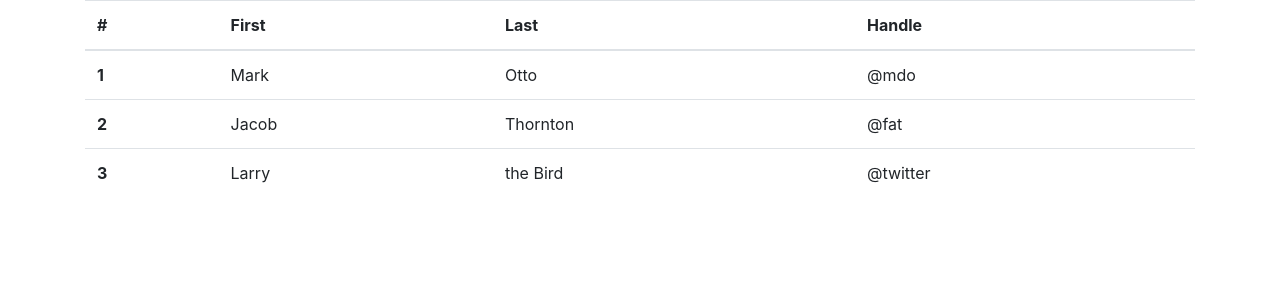
After one commit to smankoo/ProjectKochi, a Flask app: page /test in a window 1280 px wide. The commit adds this page. Shown: the top 300 px of the page. Run offline with Flask 2, Linux system fonts and the light colour scheme; some libraries are stand-ins or nearby versions.

Commit message:
prettier now

```diff
--- a/app.py
+++ b/app.py
@@ -5,6 +5,7 @@ from datetime import datetime
 
 app = Flask(__name__)
 app.config['SQLALCHEMY_DATABASE_URI'] = 'sqlite:///todo.db'
+app.config['SQLALCHEMY_TRACK_MODIFICATIONS'] = False
 
 db = SQLAlchemy(app)
 
@@ -59,5 +60,9 @@ def update(id):
     else:
         return render_template('update.html', task=task_to_update)
 
+@app.route('/test')
+def test():
+    return render_template('test.html')
+
 if __name__ == "__main__":
     app.run(debug=True)
--- /dev/null
+++ b/static/css/google-icons.css
@@ -0,0 +1,5 @@
+.material-icons.md-dark { color: rgba(0, 0, 0, 0.54); }
+.material-icons.md-dark.md-inactive { color: rgba(0, 0, 0, 0.26); }
+
+.material-icons.md-light { color: rgba(255, 255, 255, 1); }
+.material-icons.md-light.md-inactive { color: rgba(255, 255, 255, 0.3); }
--- a/templates/base.html
+++ b/templates/base.html
@@ -1,12 +1,31 @@
-<!DOCTYPE html>
+<!doctype html>
 <html lang="en">
-<head>
-    <meta charset="UTF-8">
-    <meta name="viewport" content="width=device-width, initial-scale=1.0">
-    <link rel="stylesheet" href="{{ url_for('static', filename='css/main.css') }}"
+  <head>
+    <!-- Required meta tags -->
+    <meta charset="utf-8">
+    <meta name="viewport" content="width=device-width, initial-scale=1, shrink-to-fit=no">
+
+    <!-- <link rel="stylesheet" href="{{ url_for('static', filename='css/main.css') }}"> -->
+    <link rel="stylesheet" href="https://fonts.googleapis.com/icon?family=Material+Icons">
+    <link rel="stylesheet" href="{{ url_for('static', filename='css/google-icons.css') }}">
+
+
+    <!-- Bootstrap CSS -->
+    <link rel="stylesheet" href="https://maxcdn.bootstrapcdn.com/bootstrap/4.0.0/css/bootstrap.min.css" integrity="sha384-Gn5384xqQ1aoWXA+058RXPxPg6fy4IWvTNh0E263XmFcJlSAwiGgFAW/dAiS6JXm" crossorigin="anonymous">
+
+    <title>Hello, world!</title>
     {% block head %}{% endblock %}
-</head>
-<body>
-    {% block body %}{% endblock %}
-</body>
+  </head>
+  <body>
+      <div class="container">
+        {% block body %}{% endblock %}
+      </div>
+
+
+    <!-- Optional JavaScript -->
+    <!-- jQuery first, then Popper.js, then Bootstrap JS -->
+    <script src="https://code.jquery.com/jquery-3.2.1.slim.min.js" integrity="sha384-KJ3o2DKtIkvYIK3UENzmM7KCkRr/rE9/Qpg6aAZGJwFDMVNA/GpGFF93hXpG5KkN" crossorigin="anonymous"></script>
+    <script src="https://cdnjs.cloudflare.com/ajax/libs/popper.js/1.12.9/umd/popper.min.js" integrity="sha384-ApNbgh9B+Y1QKtv3Rn7W3mgPxhU9K/ScQsAP7hUibX39j7fakFPskvXusvfa0b4Q" crossorigin="anonymous"></script>
+    <script src="https://maxcdn.bootstrapcdn.com/bootstrap/4.0.0/js/bootstrap.min.js" integrity="sha384-JZR6Spejh4U02d8jOt6vLEHfe/JQGiRRSQQxSfFWpi1MquVdAyjUar5+76PVCmYl" crossorigin="anonymous"></script>
+  </body>
 </html>
--- /dev/null
+++ b/templates/test.html
@@ -0,0 +1,34 @@
+{% extends 'base.html' %}
+
+{% block body %}
+<table class="table">
+  <thead>
+    <tr>
+      <th scope="col">#</th>
+      <th scope="col">First</th>
+      <th scope="col">Last</th>
+      <th scope="col">Handle</th>
+    </tr>
+  </thead>
+  <tbody>
+    <tr>
+      <th scope="row">1</th>
+      <td>Mark</td>
+      <td>Otto</td>
+      <td>@mdo</td>
+    </tr>
+    <tr>
+      <th scope="row">2</th>
+      <td>Jacob</td>
+      <td>Thornton</td>
+      <td>@fat</td>
+    </tr>
+    <tr>
+      <th scope="row">3</th>
+      <td>Larry</td>
+      <td>the Bird</td>
+      <td>@twitter</td>
+    </tr>
+  </tbody>
+</table>
+{% endblock %}
```
Also changed, not shown: templates/index.html (+10 -4 lines), todo.db.
